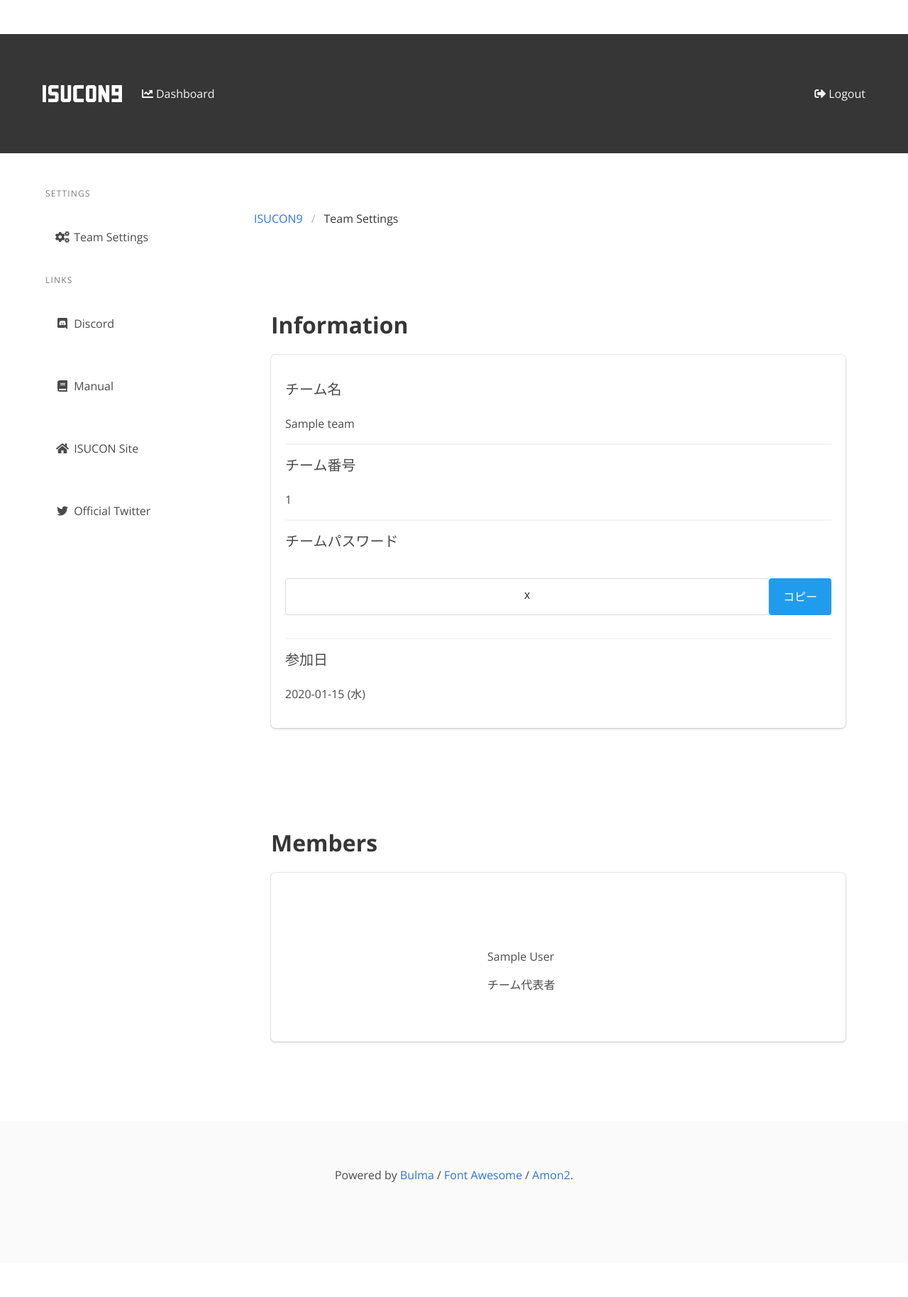
After one commit to Sorarinu/isucon9-portal, a Django app: page /contest/settings/team/ in a window 1280 px wide. The commit adds this page. Shown: the whole page at 71% size. Run offline with Django 3.2, Linux system fonts and the light colour scheme; a user stored in the database is signed in; tables that the repository leaves empty hold one stand-in row (values such as "Sample post"); parts of the project's set-up code (start-up, migrations or seed data) failed here and were passed over; some libraries are stand-ins or nearby versions.

Commit message:
チーム情報をダッシュボードに移植

```diff
--- a/isucon/portal/contest/decorators.py
+++ b/isucon/portal/contest/decorators.py
@@ -7,6 +7,6 @@ def team_is_now_on_contest(function):
         team = request.user.team
         if not team.is_playing():
             # 開催日でなければ、チーム情報ページに飛ばす
-            return redirect("team_information")
+            return redirect("team_settings")
         return function(request, *args, **kwargs)
     return _function
--- /dev/null
+++ b/isucon/portal/contest/templates/team_settings.html
@@ -0,0 +1,72 @@
+{% extends "include/layout.html" %}
+
+{% block content %}
+<div class="column is-9">
+    <nav class="breadcrumb" aria-label="breadcrumbs">
+        <ul>
+            <li><a href="/">ISUCON9</a></li>
+            <li class="is-active"><a href="#" aria-current="page">Team Settings</a></li>
+        </ul>
+    </nav>
+
+
+    <section class="section">
+      <h1 class="title">Information</h1>
+      <div class="box">
+
+
+        <h2 class="subtitle">チーム名</h2>
+        <p>{{ user.team.name }}</p>
+        <hr>
+        <h2 class="subtitle">チーム番号</h2>
+        <p>{{ user.team.id }}</p>
+        <hr>
+        <h2 class="subtitle">チームパスワード</h2>
+          <div style="display: flex;">
+            <textarea class="textarea has-fixed-size" id="team_password" style="flex-basis: auto; min-width: 50%; min-height: 6ex; text-align: center;" readonly>{{ user.team.password }}</textarea>
+            <button id="copy_button" style="flex-basis: 6em; min-height: 6ex; " class="button is-info">コピー</button>
+          </div>
+        <hr>
+        <h2 class="subtitle">参加日</h2>
+        <p>{{ user.team.participate_at|date:"Y-m-d (D)" }}</p>
+      </div>
+    </section>
+
+    <section class="section">
+      <h1 class="title">Members</h1>
+      <div class="box">
+
+
+        <div style="display: flex; flex-wrap: wrap;justify-content: center;">
+
+          {% for member in team_members %}
+          <div class="item" style="width: 200px;">
+            <img src="{{ member.icon.thumbnail.url }}">
+            <p>{{ member }}</p>
+            {% if member.team.owner == member %}
+            <p>チーム代表者</p>
+            {% else %}
+            <p>チームメンバー</p>
+            {% endif %}
+          </div>
+          {% endfor %}
+        </div>
+      </div>
+    </section>
+</div>
+
+{% endblock %}
+
+{% block script %}
+<script>
+  $('#team_password').focus(function(){
+    this.select();
+  });
+
+  $('#copy_button').click(function(){
+    $('#team_password').select();
+    document.execCommand('copy');
+    alert('チームパスワードをクリップボードにコピーしました');
+  });
+</script>
+{% endblock %}
--- a/isucon/portal/contest/urls.py
+++ b/isucon/portal/contest/urls.py
@@ -10,5 +10,5 @@ urlpatterns = [
     path('scores/', views.scores, name="scores"),
     path('servers/', views.servers, name="servers"),
     path('teams/', views.teams, name="teams"),
-    path('settings/', views.settings, name="settings"),
+    path('settings/team/', views.team_settings, name="team_settings"),
 ]
--- a/isucon/portal/contest/views.py
+++ b/isucon/portal/contest/views.py
@@ -110,6 +110,8 @@ def teams(request):
 
 
 @team_is_authenticated
-def settings(request):
-    context = {}
-    return render(request, "settings.html", context)
+def team_settings(request):
+    context = {
+        "team_members": request.user.team.user_set.all()
+    }
+    return render(request, "team_settings.html", context)
--- a/isucon/portal/static/css/main.css
+++ b/isucon/portal/static/css/main.css
@@ -5,6 +5,12 @@ body {
     min-height: 100vh;
 }
 
+
+
+.container {
+  margin: 0 auto;
+  width: 95%;
+}
 footer {
     margin-top: auto;
 }
--- a/isucon/portal/templates/include/layout.html
+++ b/isucon/portal/templates/include/layout.html
@@ -110,7 +110,7 @@
                     </p>
                     <ul class="menu-list">
                         <li>
-                            <a class="{% if page == "settings" %}active{% endif %}" href="{% url "settings" %}">
+                            <a class="{% if page == "team_settings" %}active{% endif %}" href="{% url "team_settings" %}">
                                 <span class="icon">
                                     <i class="fas fa-cogs"></i>
                                 </span>
```
Also changed, not shown: isucon/portal/contest/templates/settings.html (deleted, +0 -13 lines).
